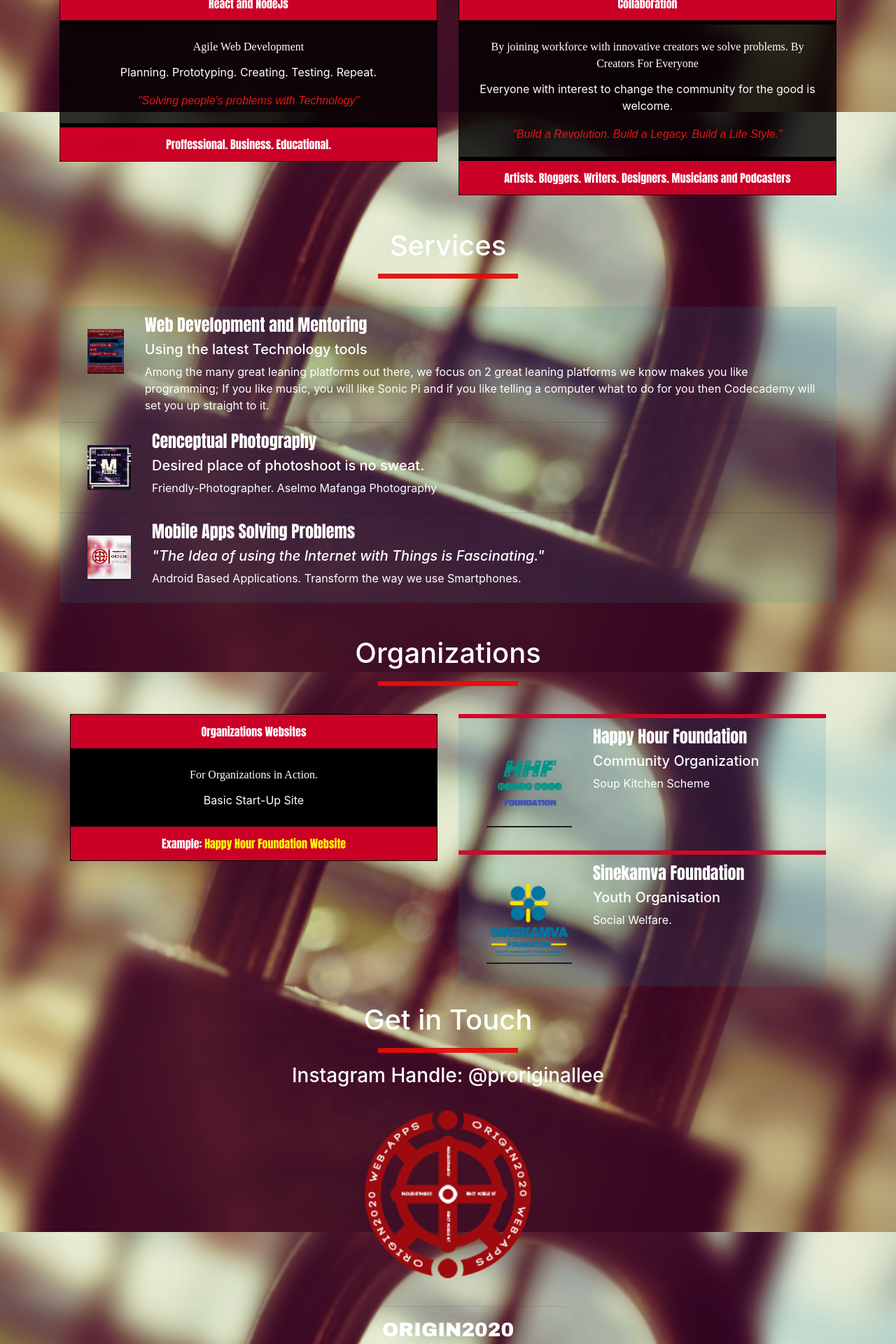
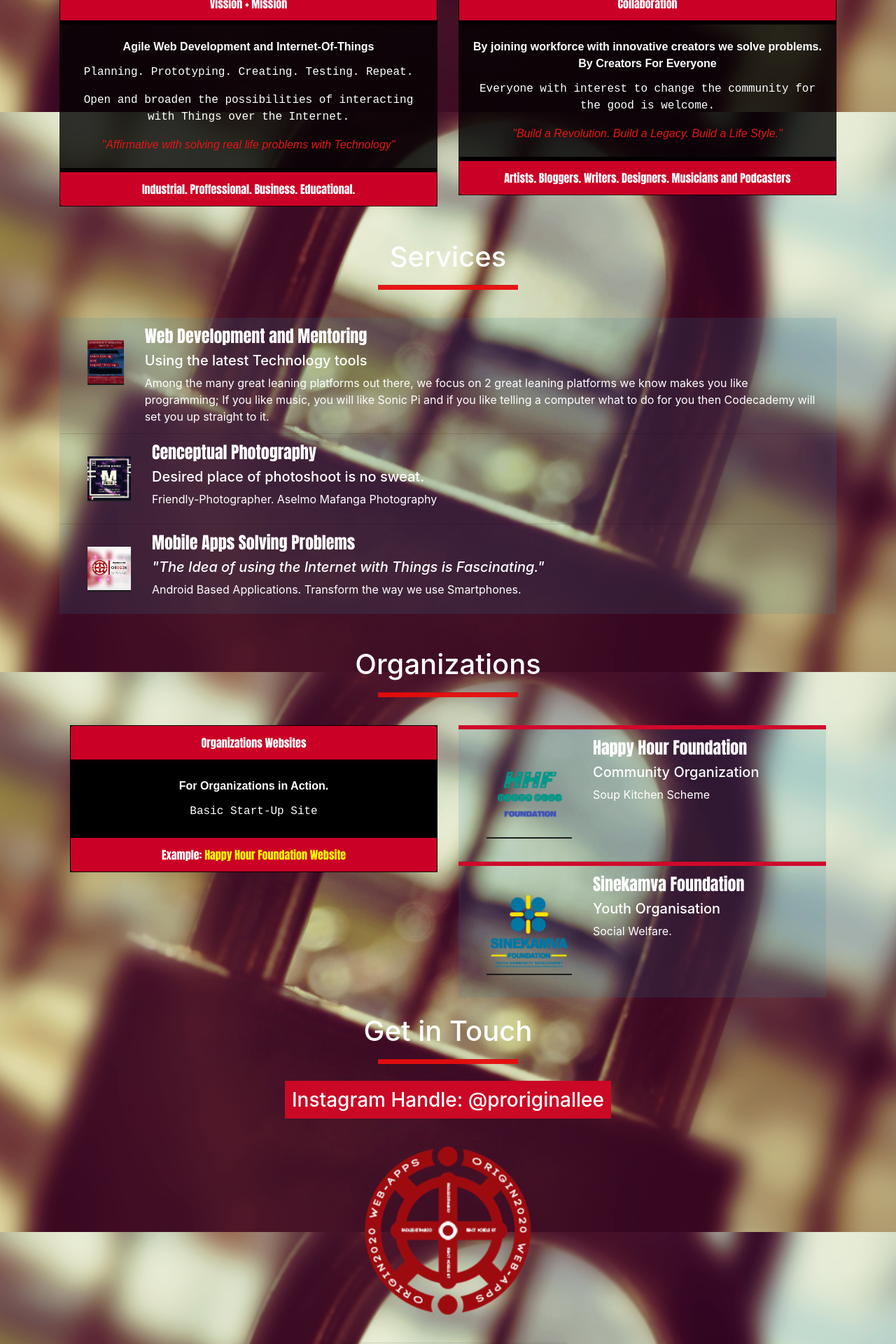
Before and after one commit to radlee/origin2020, a React (Create React App) app: page / in a window 1280 px wide. Shown: the part 640-2560 px from the top of the page at 70% size. Built offline with nearby package versions, Linux system fonts and the light colour scheme.

Commit message:
New Update

```diff
--- a/package.json
+++ b/package.json
@@ -22,7 +22,7 @@
     "reactstrap": "^8.5.1"
   },
   "scripts": {
-    "start": "react-scripts start",
+    "start": "set HTTPS=true && react-scripts start",
     "build": "react-scripts build",
     "test": "react-scripts test",
     "eject": "react-scripts eject",
--- a/src/App.css
+++ b/src/App.css
@@ -6,8 +6,15 @@ html {
   scroll-behavior: smooth;
 }
 
+.handle {
+  background: #cb0825;
+  padding: 10px;
+  line-height: 2.5;
+}
+
 .card-title {
-  font-family: Code Bold !important;
+  font-family: Arial, Helvetica, sans-serif !important;
+  font-weight: bold;
 }
 
 .hhf {
@@ -18,8 +25,12 @@ html {
   color: white !important;
 }
 
+.card-text {
+  font-family: monospace;
+}
+
 .ig {
-  color: red;
+  color: #cb0825;
 }
 
 .heading-span {
--- a/src/components/contact-us/contact.component.jsx
+++ b/src/components/contact-us/contact.component.jsx
@@ -13,14 +13,6 @@ class ContactForm extends Component {
     handleSubmit(e) {
         e.preventDefault()
 
-        // const { name, email, subject, message } = this.state;
-
-        // let templateParams = {
-        //     from_name: email,
-        //     to_name: 'mafanga@gmail.com',
-        //     subject: subject,
-        //     message_html: message
-        // }
 
         emailjs.send(
             'gmail',
@@ -50,53 +42,7 @@ class ContactForm extends Component {
                 <Container id="contact">
                     <h1 className="h1">Get in Touch</h1>
                     <hr className="heading-horizon" />
-                    <h3 className="insta"> Instagram Handle: @proriginallee</h3>
-                    {/* <Form id="contact-form" onSubmit={this.handleSubmit.bind(this)}>
-                        <FormGroup controlId="fromBasicEmail">
-                            <Label className="label">Email Address</Label>
-                            <Input
-                                type="email"
-                                name="email"
-                                value={ this.state.email }
-                                className="text"
-                                onChange={this.handleChange.bind(this, 'email')}
-                                placeholder="Enter Email"
-                            />
-                        </FormGroup>
-                        <FormGroup controlId="fromBasicName">
-                            <Label className="label">Name</Label>
-                            <Input
-                                type="text"
-                                name="name"
-                                value={ this.state.name }
-                                className="text"
-                                onChange={this.handleChange.bind(this, 'name')}
-                                placeholder="Enter Name"
-                            />
-                        </FormGroup>
-                        <FormGroup controlId="fromBasicSubject">
-                            <Label className="label">Subject</Label>
-                            <Input
-                                type="text"
-                                name="subject"
-                                value={ this.state.subject }
-                                className="text"
-                                onChange={this.handleChange.bind(this, 'subject')}
-                                placeholder="Enter Subject"
-                            />
-                        </FormGroup>
-                        <FormGroup controlId="fromBasicMessage">
-                            <Label className="label">Message</Label>
-                            <Input
-                                type="textarea"
-                                name="message"
-                                value={ this.state.message }
-                                className="text"
-                                onChange={this.handleChange.bind(this, 'message')}
-                            />
-                        </FormGroup>
-                        <Button variant="primary" type="submit">Submit</Button>
-                    </Form> */}
+                    <h3 className="insta"> <span className="handle">Instagram Handle: @proriginallee</span></h3>
                 </Container>
             </div>
 
--- a/src/components/footer/footer.js
+++ b/src/components/footer/footer.js
@@ -20,7 +20,7 @@ export default class Footer extends Component {
 
                                 <div className="twelve columns">
                                     <div class="widget">
-                                        <h1 className="footer-text">ORIGIN2020</h1>
+                                        <h1 className="footer-text">OR<span className="ig">IG</span>IN<span className="ig">2020</span></h1>
                                     </div>
                                 </div>
 
--- a/src/components/notice/notice.component.jsx
+++ b/src/components/notice/notice.component.jsx
@@ -14,17 +14,20 @@ export default class Notice extends Component {
                 <Col sm="6">
                     <div>
                         <Card className="notice-one">
-                            <CardHeader> React and NodeJs </CardHeader>
+                            <CardHeader> Vission + Mission </CardHeader>
                             <CardBody>
-                                <CardTitle className="card-title">Agile Web Development</CardTitle>
-                                <CardText>
+                                <CardTitle className="card-title">Agile Web Development and Internet-Of-Things</CardTitle>
+                                <CardText className="card-text">
                                     Planning. Prototyping. Creating. Testing. Repeat.
                                 </CardText>
+                                <CardText className="card-text">
+                                    Open and broaden the possibilities of interacting with Things over the Internet.
+                                </CardText>
                                 <CardText>
-                                    <em className="emphasis">"Solving people's problems with Technology"</em>
+                                    <em className="emphasis">"Affirmative with solving real life problems with Technology"</em>
                                 </CardText>
                             </CardBody>
-                            <CardFooter>Proffessional. Business. Educational.</CardFooter>
+                            <CardFooter>Industrial. Proffessional. Business. Educational.</CardFooter>
                         </Card>
                     </div>
                 </Col>
@@ -35,10 +38,10 @@ export default class Notice extends Component {
                             <CardHeader> Collaboration </CardHeader>
                             <CardBody>
                                 <CardTitle className="card-title">By joining workforce with innovative creators we solve problems. By Creators For Everyone</CardTitle>
-                                <CardText>
+                                <CardText className="card-text">
                                     Everyone with interest to change the community for the good is welcome.
                                 </CardText>
-                                <CardText>
+                                <CardText className="card-text">
                                     <em className="emphasis">"Build a Revolution. Build a Legacy. Build a Life Style."</em>
                                 </CardText>
                             </CardBody>
```
